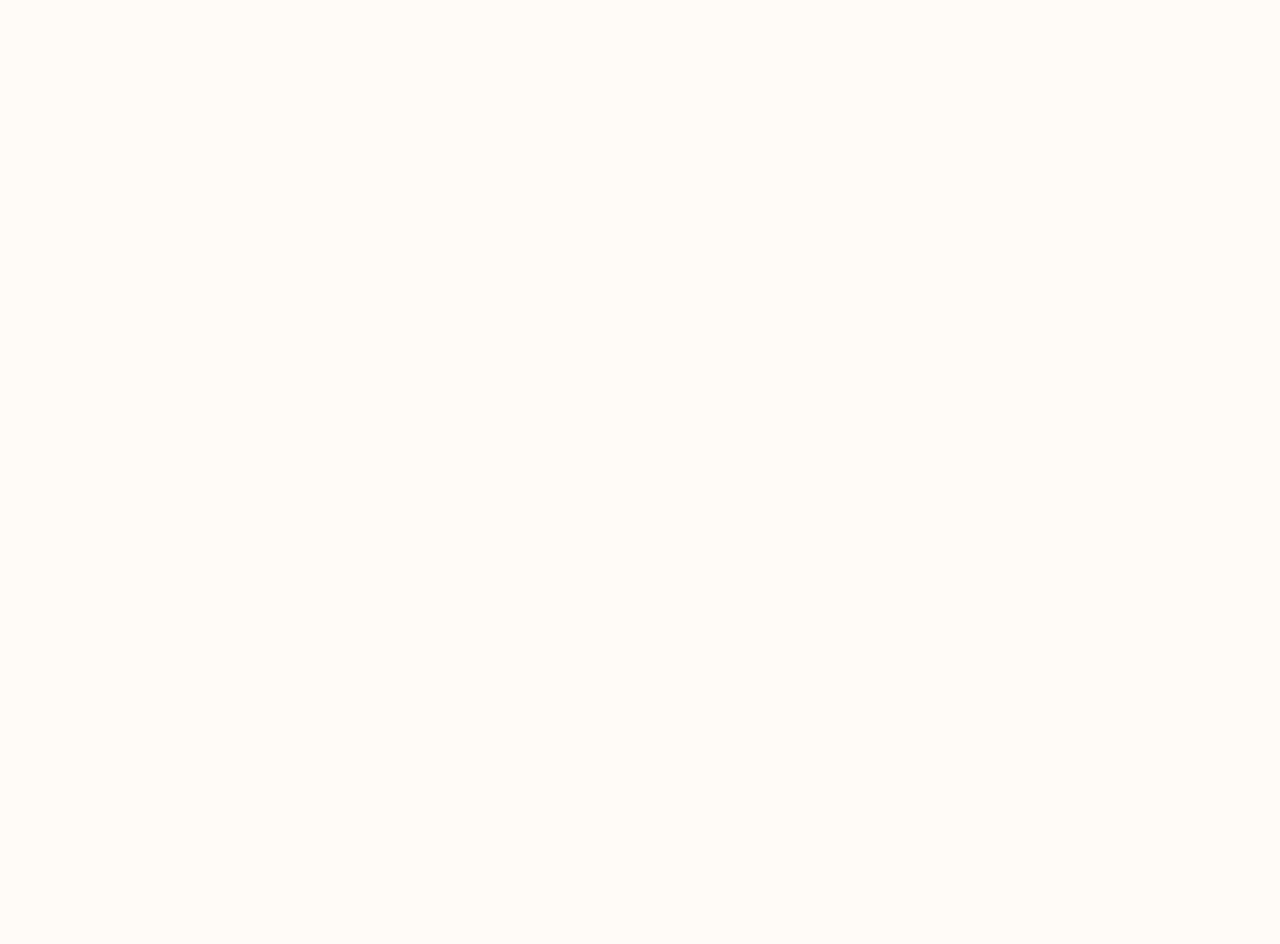
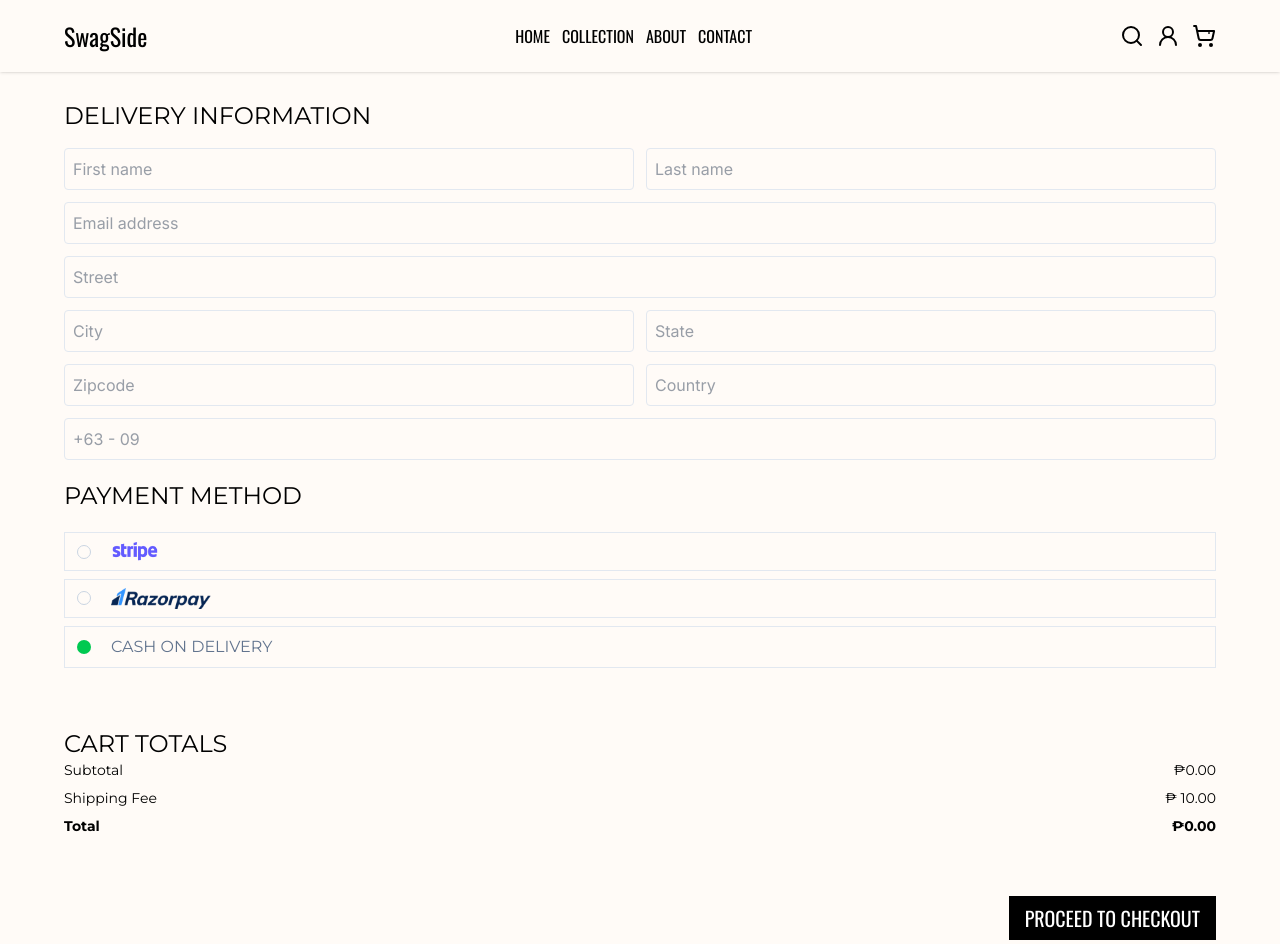
Before and after one commit to ralphreevencarandang/Swagside, a React (Vite) app in the folder frontend/: page /place-order in a window 1280 px wide. Before the commit this address had no page. Shown: the top 944 px of the page. Before the commit the page ends 800 px from the top, so only its background shows below. Built offline with nearby package versions, Linux system fonts and the light colour scheme.

Commit message:
feat: cart

```diff
--- a/frontend/src/App.jsx
+++ b/frontend/src/App.jsx
@@ -16,6 +16,7 @@ import EditProduct from './admin/Pages/EditProduct'
 import AdminLogin from './admin/Pages/AdminLogin'
 import Product from './root/pages/Product'
 import Cart from './root/pages/Cart'
+import PlaceOrder from './root/pages/PlaceOrder'
 function App() {
 
 
@@ -40,6 +41,7 @@ function App() {
                 <Route path='/contact' element={<Contact/>}/>
                 <Route path='/product/:id' element={<Product/>}/>
                 <Route path='/Cart' element={<Cart/>}/>
+                <Route path='/place-order' element={<PlaceOrder/>}/>
             </Route>
 
             {/* Admin Routes */}
--- a/frontend/src/assets/images/index.js
+++ b/frontend/src/assets/images/index.js
@@ -11,10 +11,13 @@ import contactImg from '../images/contactImg.png'
 import uploadArea from '../images/upload_area.png'
 import star_icon from '../images/star_icon.png'
 import star_dull_icon from '../images/star_dull_icon.png'
+import razorpay from '../images/razorpay_logo.png'
+import stripe_logo from '../images/stripe_logo.png'
 
 export {
     Banner, Logo ,p_img38,
     exchange, quality, support,
     aboutImg,contactImg,
-    uploadArea, star_icon, star_dull_icon
+    uploadArea, star_icon, star_dull_icon,
+    razorpay, stripe_logo
 }
--- a/frontend/src/components/Button.jsx
+++ b/frontend/src/components/Button.jsx
@@ -1,8 +1,8 @@
 import React from 'react'
 
-const Button = ({label, onClick}) => {
+const Button = ({label, onClick, type}) => {
   return (
-    <button className='cursor-pointer text-xl px-4 py-2  bg-black text-white hover:bg-stone-800 font-oswald' onClick={onClick} >
+    <button type={type} className='cursor-pointer text-xl px-4 py-2  bg-black text-white hover:bg-stone-800 font-oswald' onClick={onClick} >
         {label}
     </button>
   )
--- /dev/null
+++ b/frontend/src/components/CartTotal.jsx
@@ -0,0 +1,30 @@
+import React from 'react'
+import { Link } from 'react-router'
+import Button from './Button'
+import { useCartStore } from '../store/cart-store'
+const CartTotal = () => {
+        const {totalPrice, shippingFee, subTotal } = useCartStore()
+
+  return (
+    <div className='my-15'>
+            <h1 className='font-montserrat text-2xl'>CART TOTALS</h1>
+            <div className='flex flex-col gap-2 mb-10'>
+                <div className='flex justify-between font-montserrat text-sm'>
+                    <p>Subtotal</p>
+                    <p>₱{subTotal.toFixed(2)}</p>
+                </div>
+                <div className='flex justify-between font-montserrat text-sm'>
+
+                    <p>Shipping Fee</p>
+                    <p>₱ {shippingFee.toFixed(2)}</p>
+                </div>
+                <div className='flex justify-between font-montserrat text-sm font-bold'>
+                    <p>Total</p>
+                    <p>₱{totalPrice.toFixed(2) }</p>
+                </div>
+            </div>
+        </div>
+  )
+}
+
+export default CartTotal
--- /dev/null
+++ b/frontend/src/components/forms/delivery/TextField.jsx
@@ -0,0 +1,17 @@
+import React from 'react'
+import {useField} from 'formik'
+const TextField = ({...props}) => {
+
+    const [field, meta] = useField(props)
+
+
+  return (
+    <div className='w-full'>
+        <input {...props} {...field}  className={`border ${meta.touched && meta.error ? 'border-red-400' : 'border-slate-200'} rounded px-2 py-2 w-full `}/>
+
+        {meta.touched && meta.error && <p className='text-xs text-red-400'>{meta.error}</p>}
+    </div>
+  )
+}
+
+export default TextField
--- a/frontend/src/root/pages/Cart.jsx
+++ b/frontend/src/root/pages/Cart.jsx
@@ -1,23 +1,37 @@
 import React from 'react'
 import CartTable from '../../components/CartTable'
 import { useCartStore } from '../../store/cart-store'
+import Button from '../../components/Button'
+import { Link } from 'react-router'
+import CartTotal from '../../components/CartTotal'
 const Cart = () => {
-    const {cart} = useCartStore()
-        console.log('Cart Table:  ',cart);
+    const {cart } = useCartStore()
+
   return (
     <section className='pt-25'>
 
-        <h1 className='font-oswald text-2xl mb-4'>Your Cart</h1>
+        <h1 className='font-montserrat text-4xl mb-4'>Your Cart</h1>
 
         {cart.length > 0 ?
         (
-            cart.map((product, index)=>
+            <div>
+                { cart.map((product, index)=>
                 <div key={index}>
                     <CartTable product={product}/>
+
                 </div>
-            )
+            )}
+                 <CartTotal/>
+                <div className='text-end'>
+                    <Link to={'/place-order'}><Button label={'PROCEED TO CHECKOUT'}/></Link>
+                </div>
+            </div>
+
         ) :
          <h1 className='font-oswald text-2xl mb-4'>Your cart is empty ☺ </h1>}
+
+
+
 
 
 
--- /dev/null
+++ b/frontend/src/root/pages/PlaceOrder.jsx
@@ -0,0 +1,81 @@
+import React from 'react'
+import { Formik, Form, Field } from 'formik'
+import CartTotal from '../../components/CartTotal'
+import { razorpay, stripe_logo } from '../../assets/images'
+import {toast} from 'react-toastify'
+import { checkoutSchema } from '../../validation'
+import TextField from '../../components/forms/delivery/TextField'
+import { Link } from 'react-router'
+import Button from '../../components/Button'
+const PlaceOrder = () => {
+  return (
+    <section className='pt-25 '>
+        <h1 className='font-montserrat text-2xl mb-4'>DELIVERY INFORMATION</h1>
+
+            <Formik initialValues={{firstname: '', lastname:'', email: '', street:'', city: '', state: '', zipcode:'', country:'', phonenumber: ''}}
+            validationSchema={checkoutSchema}
+            onSubmit={(values,actions)=>{
+                console.log('Values: ', values);
+                console.log('Actions: ', actions);
+
+            }}
+            >
+                {(props)=>
+                    <Form>
+                        <div className='flex flex-col gap-3 w-full font-inter  text-slate-700'>
+                            <div className='flex justify-between gap-3'>
+                                <TextField type="text" name='firstname'  placeholder='First name'/>
+                                <TextField type="text" name='lastname'  placeholder='Last name'/>
+                            </div>
+                            <TextField type="text" name='email'  placeholder='Email address'/>
+                            <TextField type="text" name='street'  placeholder='Street'/>
+                            <div className='flex justify-between gap-3'>
+                                <TextField type="text" name='city'  placeholder='City'/>
+                                <TextField type="text" name='state'  placeholder='State'/>
+                            </div>
+                            <div className='flex justify-between gap-3'>
+                                <TextField type="text" name='zipcode'  placeholder='Zipcode'/>
+                                <TextField type="text" name='country'  placeholder='Country'/>
+                            </div>
+                            <TextField type="text" name='phonenumber'  placeholder='+63 - 09'/>
+
+                        </div>
+
+
+            <div>
+
+                <div>
+                    <h1 className='font-montserrat text-2xl py-5'>PAYMENT METHOD</h1>
+                    <div className='flex flex-col gap-2'>
+                        <button className='border border-slate-200 py-2 flex items-center gap-5 pl-3'
+                         onClick={()=> toast.warn('Stripe is disabled, use COD')}
+
+                        >
+                            <p className='border  border-slate-300 w-3.5 h-3.5 rounded-full '></p>
+                            <img src={stripe_logo} alt="Stripe Logo" className='w-12'/></button>
+                        <button className='border border-slate-200 py-2 flex items-center gap-5 pl-3'
+                         onClick={()=> toast.warn('Razorpay is disabled, use COD')}
+                        >
+                            <p className='border  border-slate-300 w-3.5 h-3.5 rounded-full '></p>
+                            <img src={razorpay} alt="Razorpay Logo" className='w-25'/>
+                        </button>
+                        <button className='border border-slate-200 py-2 flex items-center gap-5 pl-3 font-montserrat'>
+                            <p className='bg-green-500 w-3.5 h-3.5 rounded-full '></p>
+                            <p className='text-slate-500'>CASH ON DELIVERY</p>
+                        </button>
+                    </div>
+                </div>
+                <CartTotal/>
+                 <div className='text-end'>
+                        <Button type={'submit'} label={'PROCEED TO CHECKOUT'}/>
+                </div>
+            </div>
+                     </Form>
+
+                }
+            </Formik>
+    </section>
+  )
+}
+
+export default PlaceOrder
--- a/frontend/src/store/cart-store.jsx
+++ b/frontend/src/store/cart-store.jsx
@@ -5,31 +5,72 @@ import {create} from 'zustand';
 export const useCartStore = create((set)=>({
     // Initialize cart
     cart: [],
+
+    shippingFee: 10,
+    subTotal: 0,
+    totalPrice: 0,
+    calculateTotals: (cart, shippingFee) => {
+    const subTotal = cart.reduce(
+      (sum, item) => sum + item.price * item.quantity,
+      0
+    );
+    return {
+      subTotal,
+      totalPrice: subTotal + shippingFee,
+    };
+  },
+
+
+
     addToCart: (product) =>
     set((state) => {
       const existingIndex = state.cart.findIndex(
         (item) => item._id === product._id && item.size === product.size
       );
 
+      let updatedCart;
       if (existingIndex !== -1) {
-        // If same product + same size exists, update quantity
-        const updatedCart = [...state.cart];
+        updatedCart = [...state.cart];
         updatedCart[existingIndex].quantity += product.quantity;
-        return { cart: updatedCart };
       } else {
-        // Otherwise, add as a new cart item
-        return { cart: [...state.cart, product] };
+        updatedCart = [...state.cart, product];
       }
+
+      const { subTotal, totalPrice } = state.calculateTotals(
+        updatedCart,
+        state.shippingFee
+      );
+
+      return { cart: updatedCart, subTotal, totalPrice };
     }),
 
-    removeToCart: (productId)=> set((state)=>({ cart: state.cart.filter( product => product._id !== productId)})),
-    updateQuantity: (productId, quantity) =>
-    set((state) => ({
-      cart: state.cart.map((product) =>
+  removeToCart: (productId) =>
+    set((state) => {
+      const updatedCart = state.cart.filter(
+        (product) => product._id !== productId
+      );
+
+      const { subTotal, totalPrice } = state.calculateTotals(
+        updatedCart,
+        state.shippingFee
+      );
+
+      return { cart: updatedCart, subTotal, totalPrice };
+    }),
+
+  updateQuantity: (productId, quantity) =>
+    set((state) => {
+      const updatedCart = state.cart.map((product) =>
         product._id === productId
           ? { ...product, quantity: Number(quantity) }
           : product
-      ),
-    })),
+      );
 
-}))
+      const { subTotal, totalPrice } = state.calculateTotals(
+        updatedCart,
+        state.shippingFee
+      );
+
+      return { cart: updatedCart, subTotal, totalPrice };
+    }),
+}));
--- a/frontend/src/validation/index.js
+++ b/frontend/src/validation/index.js
@@ -1,7 +1,7 @@
 import * as yup from 'yup';
 
-const passwordRules = /^(?=.*\d)(?=.*[a-z])(?=.*[A-Z])(?=.*[a-zA-Z]).{8,}$/
-
+const passwordRules = /^(?=.*\d)(?=.*[a-z])(?=.*[A-Z])(?=.*[a-zA-Z]).{8,}$/;
+const phonenumberRules = /^(09|\+639)\d{9}$/;
 export const signinSchema = yup.object().shape({
     email: yup.string().email('Invalid email').required('Email field is required'),
     password: yup.string().required('Password field is required')
@@ -25,3 +25,15 @@ export const createProductSchema = yup.object().shape({
     size: yup.array().min(1, 'Please select sizes').required('Size field is required'),
     image:yup.string().required('Please upload image')
 })
+
+export const checkoutSchema = yup.object().shape({
+    firstname: yup.string().min(2, 'First must be at least 2 characters').required('Name field is required'),
+    lastname: yup.string().min(2, 'First must be at least 2 characters').required('Lastname field is required'),
+    email: yup.string().email('Invalid email').required('Email field si required'),
+    street: yup.string().required('Street field is required'),
+    city: yup.string().required('City field is required'),
+    state: yup.string().required('State field is required'),
+    zipcode: yup.number().required('Zipcode field is required'),
+    country: yup.string().required('Country field is required'),
+    phonenumber: yup.string().matches(phonenumberRules, {message: 'Please input valid phonenumber'}).required('Phonenumber field is required'),
+})
```
Also changed, not shown: frontend/src/components/PaymentMethod.jsx (added, +11 -0 lines), frontend/src/assets/images/razorpay_logo.png (added), frontend/src/assets/images/stripe_logo.png (added), frontend/src/sections/Policy.jsx (line endings or trailing spaces).
